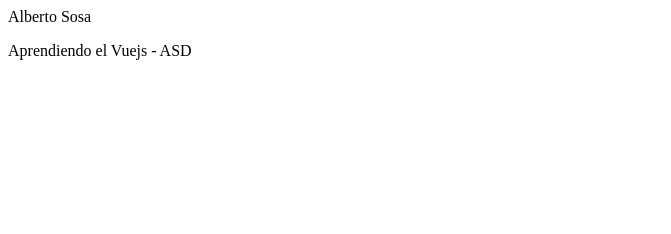
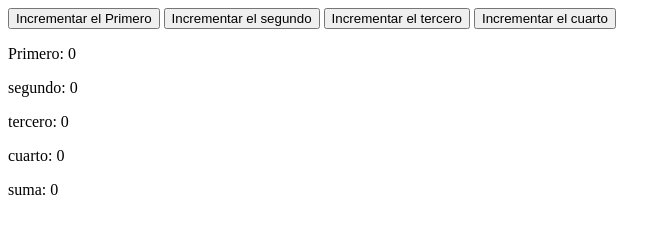
Before and after one commit to albsosa/vuejs, a plain HTML site: page index.html in a window 1280 px wide. Shown: the whole page, without its empty margins (0-671 px from the left). Drawn offline with nearby package versions, Linux system fonts and the light colour scheme.

Commit message:
Computed Properties

```diff
--- a/index.html
+++ b/index.html
@@ -1,15 +1,21 @@
 <!DOCTYPE html>
 <html>
 <head>
-	<title>Primera aplicación en Vue JS</title>
+	<title>Computed Properties</title>
 <!-- development version, includes helpful console warnings -->
 <script src="https://cdn.jsdelivr.net/npm/vue/dist/vue.js"></script>
 </head>
 <body>
 	<div id="myapp">
-		<span v-text="mensaje"></span>
-		<!-- Interpolación -->
-		<p>{{mostrarMensaje()}}</p>
+		<button v-on:click="primero++">Incrementar el Primero</button>
+		<button v-on:click="segundo++">Incrementar el segundo</button>
+		<button v-on:click="tercero++">Incrementar el tercero</button>
+		<button v-on:click="cuarto++">Incrementar el cuarto</button>
+		<p> Primero: {{primero}}</p>
+		<p>segundo: {{segundo}}</p>
+		<p>tercero: {{tercero}}</p>
+		<p>cuarto: {{cuarto}}</p>
+		<p>suma: {{total}}</p>
 	</div>
 <script type="text/javascript" src="vue.js"></script>
 </body>
--- a/vue.js
+++ b/vue.js
@@ -1,11 +1,16 @@
 var app = new Vue({
 	el : '#myapp',
 	data: {
-		mensaje: 'Alberto Sosa'
+		primero :0,
+		segundo :0,
+		tercero :0,
+		cuarto :0,
+		suma : 0
 	},
-	methods: {
-		mostrarMensaje:function(){
-			return 'Aprendiendo el Vuejs - ASD'
+	//Esta parte se va haciendo el calculo al momento computed:
+	computed: {
+		total: function(){
+			return this.primero + this.segundo + this.tercero + this.cuarto;
 		}
 	}
 })
```
